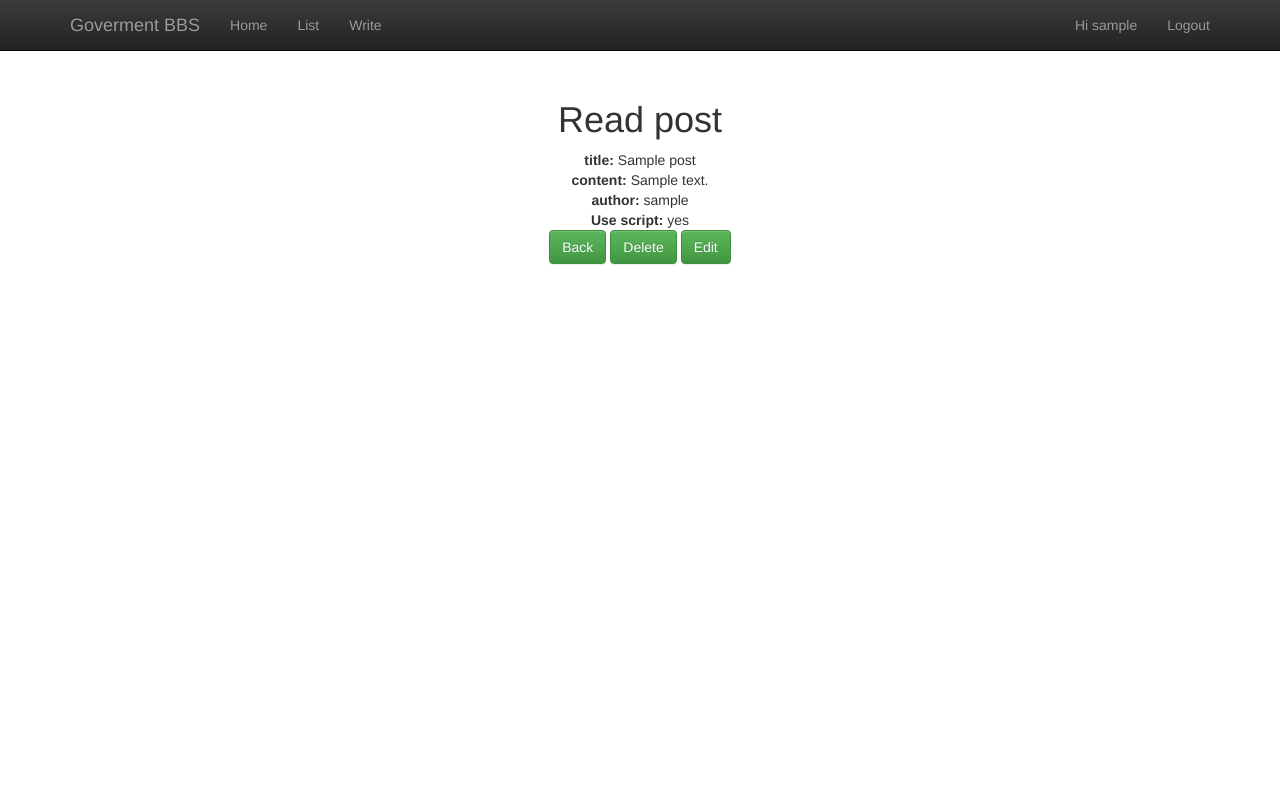
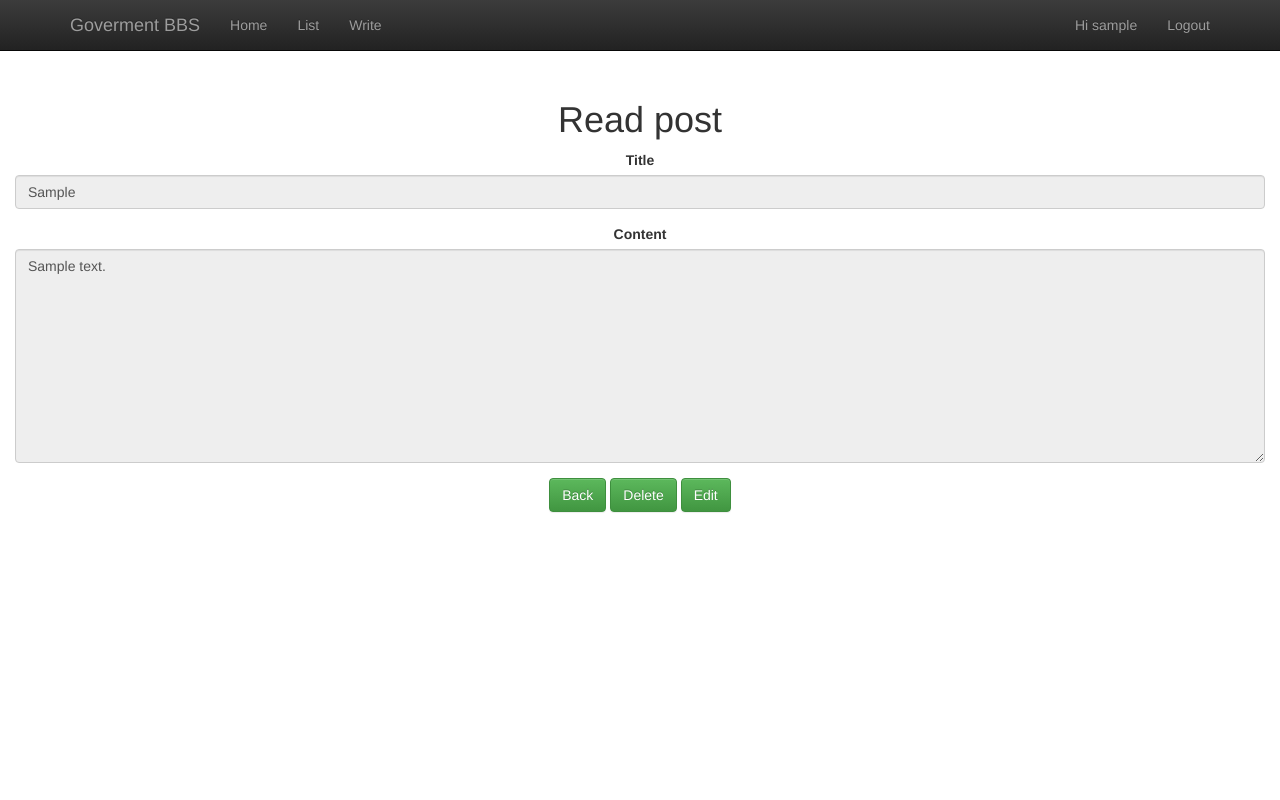
Before and after one commit to KAIST-IS521/TeamFive, a Django app: page /bbs/read/1 in a window 1280 px wide. Run offline with Django 3.2, Linux system fonts and the light colour scheme; a user stored in the database is signed in; tables that the repository leaves empty hold one stand-in row (values such as "Sample post"); some libraries are stand-ins or nearby versions.

Commit message:
Change read form

```diff
--- a/web/bbs/templates/bbs/read.html
+++ b/web/bbs/templates/bbs/read.html
@@ -6,11 +6,15 @@ Read post
 
 {% block content %}
 <h1>Read post</h1>
-
-<b>title:</b> {{ post.title }} <br>
-<b>content:</b> {{ post.content }} <br>
-<b>author: </b> {{ post.author }} <br>
-<b>Use script:</b> {% if post.use_script %}yes{% else %}no{% endif %}<br>
+<div class="form-group">
+    <label for="Content">Title</label>
+    <input type="text" name="title" class="form-control" value={{ post.title }}
+    readonly>
+</div>
+<div class="form-group">
+    <label for="Content">Content</label>
+    <textarea name="content" class="form-control" rows="10" readonly>{{ post.content }}</textarea>
+</div>
 <a href="{% url 'list' %}" style="color:white">
     <button type="button" class="btn btn-success">Back</button>
 </a>
```
